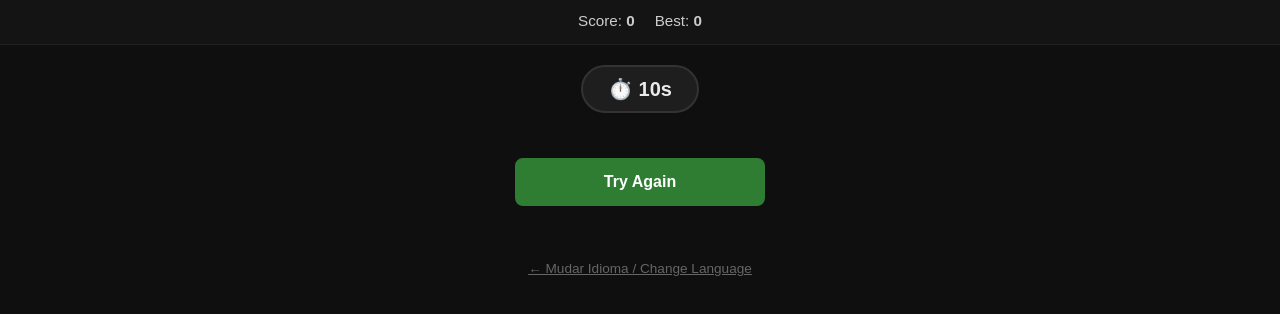
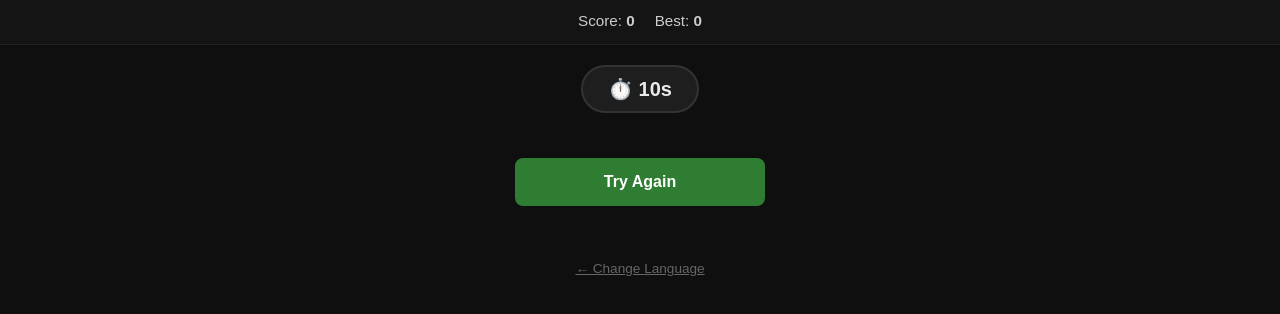
Before and after one commit to mateusands/gameFlags, a plain HTML site: page index.html in a window 1280 px wide. Both pictures are taken after a click on the button "🇺🇸 English". Shown: the part 50-364 px from the top of the page. Drawn offline with Linux system fonts and the light colour scheme; no server answers.

Commit message:
feat: aplica o idioma ao documento e permite trocá-lo no game over
Problema 1: `<html lang="pt-BR">` ficava fixo mesmo com o jogador em
japonês ou russo, e o `<title>` nunca era traduzido. Leitor de tela
pronuncia 국기 com voz portuguesa — o idioma da UI mudava, o do documento não.

Problema 2: o overlay `#gameOver` é `position: fixed; inset: 0` com
z-index 999, cobrindo o `#backBtn`. `goBackToMenu` existia e funcionava,
mas ficava inalcançável: a única saída do game over era jogar de novo ou
recarregar a página.

Spec: o idioma escolhido vale para o documento inteiro, e trocar de idioma
é alcançável de qualquer tela.

Comportamento:
- deve atualizar `<html lang>` e `document.title` ao escolher o idioma
- deve oferecer voltar ao menu também na tela de game over

O texto do botão voltar era bilíngue fixo no HTML ("Mudar Idioma / Change
Language") — agora é a chave `back`, nas 9 entradas de `translations`. O
botão novo usa addEventListener, conforme a convenção para botões novos;
`goBackToMenu` continua em `window` porque o `#backBtn` original ainda o
chama por `onclick=`.

Cenário exercitado: harness Node confirma as 9 entradas com `htmlLang` e
`back` preenchidos, e que todo ID pedido pelo JS existe no index.html.

Co-Authored-By: Claude Opus 5 (1M context) <noreply@anthropic.com>

```diff
--- a/index.html
+++ b/index.html
@@ -42,9 +42,7 @@
 
       <button id="startBtn" class="hidden">Iniciar Jogo</button>
 
-      <button id="backBtn" onclick="goBackToMenu()">
-        ← Mudar Idioma / Change Language
-      </button>
+      <button id="backBtn" onclick="goBackToMenu()">← Mudar Idioma</button>
     </div>
   </main>
 
@@ -55,6 +53,7 @@
     <h2 id="uiGameOver">💀 Você perdeu!</h2>
     <p><span id="uiFinalScoreLabel">Pontuação final:</span> <strong id="finalScore">0</strong></p>
     <button id="restartBtn">Recomeçar</button>
+    <button id="gameOverBackBtn">← Mudar Idioma</button>
   </div>
 
   <script src="main.js"></script>
--- a/main.js
+++ b/main.js
@@ -6,6 +6,7 @@ const timerEl = document.getElementById("timer");
 const flagEl = document.getElementById("flag");
 const optionsEl = document.getElementById("options");
 const startBtn = document.getElementById("startBtn");
+const backBtn = document.getElementById("backBtn");
 const messageEl = document.getElementById("message");
 
 // Telas
@@ -15,6 +16,7 @@ const gameOverEl = document.getElementById("gameOver");
 
 const finalScoreEl = document.getElementById("finalScore");
 const restartBtn = document.getElementById("restartBtn");
+const gameOverBackBtn = document.getElementById("gameOverBackBtn");
 
 // UI Text
 const uiTitle = document.getElementById("uiTitle");
@@ -29,14 +31,17 @@ let currentLang = 'pt';
 
 // Tabela ÚNICA de textos da UI. Toda string visível mora aqui, nas 9 entradas —
 // chave faltando renderiza `undefined` na tela, sem erro no console.
+// `htmlLang` é o valor aplicado em <html lang> (acessibilidade / leitor de tela).
 const translations = {
   pt: {
+    htmlLang: "pt-BR",
     title: "🌍 Adivinhe a Bandeira",
     score: "Pontos",
     record: "Recorde",
     start: "Iniciar Jogo",
     loading: "Carregando...",
     retry: "Tentar Novamente",
+    back: "← Mudar Idioma",
     loadError: "Não foi possível carregar os países. Verifique sua conexão.",
     flagError: "As bandeiras não estão carregando. Tente novamente mais tarde.",
     gameOver: "💀 Fim de Jogo!",
@@ -44,12 +49,14 @@ const translations = {
     restart: "Jogar Novamente"
   },
   en: {
+    htmlLang: "en",
     title: "🌍 Guess the Flag",
     score: "Score",
     record: "Best",
     start: "Start Game",
     loading: "Loading...",
     retry: "Try Again",
+    back: "← Change Language",
     loadError: "Could not load the countries. Check your connection.",
     flagError: "Flags are not loading. Please try again later.",
     gameOver: "💀 Game Over!",
@@ -57,12 +64,14 @@ const translations = {
     restart: "Play Again"
   },
   es: {
+    htmlLang: "es",
     title: "🌍 Adivina la Bandera",
     score: "Puntos",
     record: "Récord",
     start: "Iniciar Juego",
     loading: "Cargando...",
     retry: "Intentar de Nuevo",
+    back: "← Cambiar Idioma",
     loadError: "No se pudieron cargar los países. Comprueba tu conexión.",
     flagError: "Las banderas no cargan. Inténtalo más tarde.",
     gameOver: "💀 ¡Fin del Juego!",
@@ -70,12 +79,14 @@ const translations = {
     restart: "Jugar de Nuevo"
   },
   ja: {
+    htmlLang: "ja",
     title: "🌍 国旗を当てよう",
     score: "スコア",
     record: "最高記録",
     start: "ゲームスタート",
     loading: "読み込み中...",
     retry: "再試行",
+    back: "← 言語を変更",
     loadError: "国データを読み込めませんでした。接続を確認してください。",
     flagError: "国旗を読み込めません。しばらくしてからお試しください。",
     gameOver: "💀 ゲームオーバー！",
@@ -83,12 +94,14 @@ const translations = {
     restart: "もう一度"
   },
   zh: {
+    htmlLang: "zh-CN",
     title: "🌍 猜国旗",
     score: "分数",
     record: "最高分",
     start: "开始游戏",
     loading: "加载中...",
     retry: "重试",
+    back: "← 更改语言",
     loadError: "无法加载国家数据，请检查网络连接。",
     flagError: "国旗无法加载，请稍后再试。",
     gameOver: "💀 游戏结束！",
@@ -96,12 +109,14 @@ const translations = {
     restart: "再玩一次"
   },
   ko: {
+    htmlLang: "ko",
     title: "🌍 국기를 맞춰보세요",
     score: "점수",
     record: "최고 기록",
     start: "게임 시작",
     loading: "로딩 중...",
     retry: "다시 시도",
+    back: "← 언어 변경",
     loadError: "국가 목록을 불러오지 못했습니다. 연결을 확인하세요.",
     flagError: "국기를 불러올 수 없습니다. 잠시 후 다시 시도하세요.",
     gameOver: "💀 게임 오버!",
@@ -109,12 +124,14 @@ const translations = {
     restart: "다시 하기"
   },
   ru: {
+    htmlLang: "ru",
     title: "🌍 Угадай флаг",
     score: "Очки",
     record: "Рекорд",
     start: "Начать игру",
     loading: "Загрузка...",
     retry: "Повторить",
+    back: "← Сменить язык",
     loadError: "Не удалось загрузить страны. Проверьте подключение.",
     flagError: "Флаги не загружаются. Попробуйте позже.",
     gameOver: "💀 Игра окончена!",
@@ -122,12 +139,14 @@ const translations = {
     restart: "Играть снова"
   },
   fr: {
+    htmlLang: "fr",
     title: "🌍 Devine le Drapeau",
     score: "Points",
     record: "Record",
     start: "Commencer",
     loading: "Chargement...",
     retry: "Réessayer",
+    back: "← Changer de langue",
     loadError: "Impossible de charger les pays. Vérifiez votre connexion.",
     flagError: "Les drapeaux ne se chargent pas. Réessayez plus tard.",
     gameOver: "💀 Fin de partie !",
@@ -135,12 +154,14 @@ const translations = {
     restart: "Rejouer"
   },
   it: {
+    htmlLang: "it",
     title: "🌍 Indovina la Bandiera",
     score: "Punti",
     record: "Record",
     start: "Inizia il gioco",
     loading: "Caricamento...",
     retry: "Riprova",
+    back: "← Cambia lingua",
     loadError: "Impossibile caricare i paesi. Controlla la connessione.",
     flagError: "Le bandiere non si caricano. Riprova più tardi.",
     gameOver: "💀 Game Over!",
@@ -272,6 +293,7 @@ window.setLanguage = async function(lang) {
 
   languageSelectionEl.classList.add("hidden");
   gameContainerEl.classList.remove("hidden");
+  gameOverEl.classList.add("hidden");
 
   setMessage("");
   updateUIText();
@@ -304,14 +326,21 @@ window.goBackToMenu = function() {
 }
 
 function updateUIText() {
-  const t = translations[currentLang];
-  uiTitle.textContent = t.title;
-  uiScoreLabel.textContent = t.score;
-  uiHighScoreLabel.textContent = t.record;
-  startBtn.textContent = t.start;
-  uiGameOver.textContent = t.gameOver;
-  uiFinalScoreLabel.textContent = t.finalScore;
-  restartBtn.textContent = t.restart;
+  const text = t();
+
+  // O documento inteiro segue o idioma escolhido, não só os textos da tela.
+  document.documentElement.lang = text.htmlLang;
+  document.title = text.title;
+
+  uiTitle.textContent = text.title;
+  uiScoreLabel.textContent = text.score;
+  uiHighScoreLabel.textContent = text.record;
+  startBtn.textContent = text.start;
+  backBtn.textContent = text.back;
+  gameOverBackBtn.textContent = text.back;
+  uiGameOver.textContent = text.gameOver;
+  uiFinalScoreLabel.textContent = text.finalScore;
+  restartBtn.textContent = text.restart;
 }
 
 /* ================= UTIL ================= */
@@ -523,3 +552,5 @@ restartBtn.addEventListener("click", () => {
   gameOverEl.classList.add("hidden");
   startGame();
 });
+
+gameOverBackBtn.addEventListener("click", () => window.goBackToMenu());
--- a/style.css
+++ b/style.css
@@ -134,7 +134,7 @@ main {
 }
 
 /* Botão "Voltar" Discreto */
-#backBtn {
+#backBtn, #gameOverBackBtn {
   margin-top: 30px;
   background: transparent;
   border: none;
@@ -144,8 +144,12 @@ main {
   cursor: pointer;
   padding: 10px;
 }
-#backBtn:hover {
+#backBtn:hover, #gameOverBackBtn:hover {
   color: #aaa;
+}
+
+#gameOverBackBtn {
+  margin-top: 0;
 }
 
 /* AVISO DE ERRO
```
